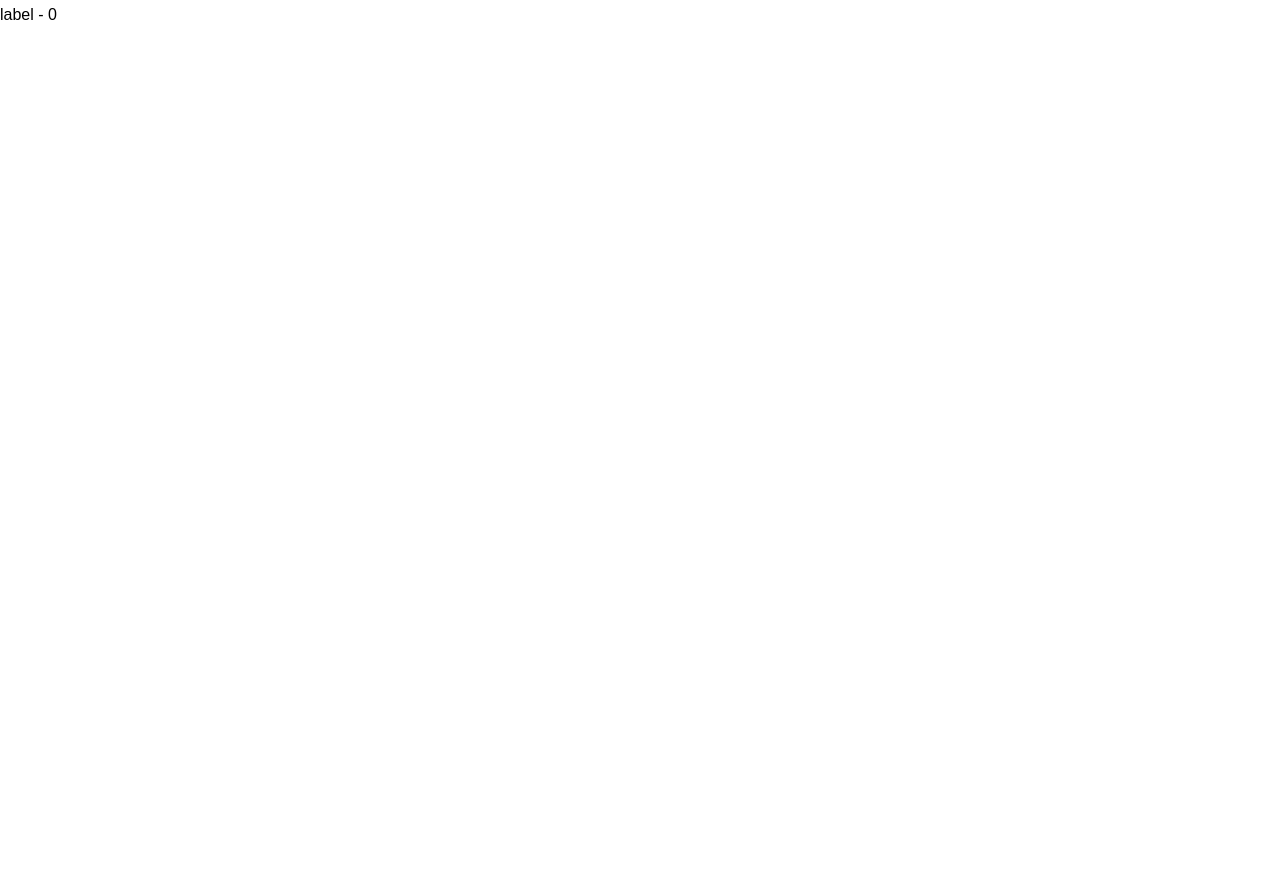
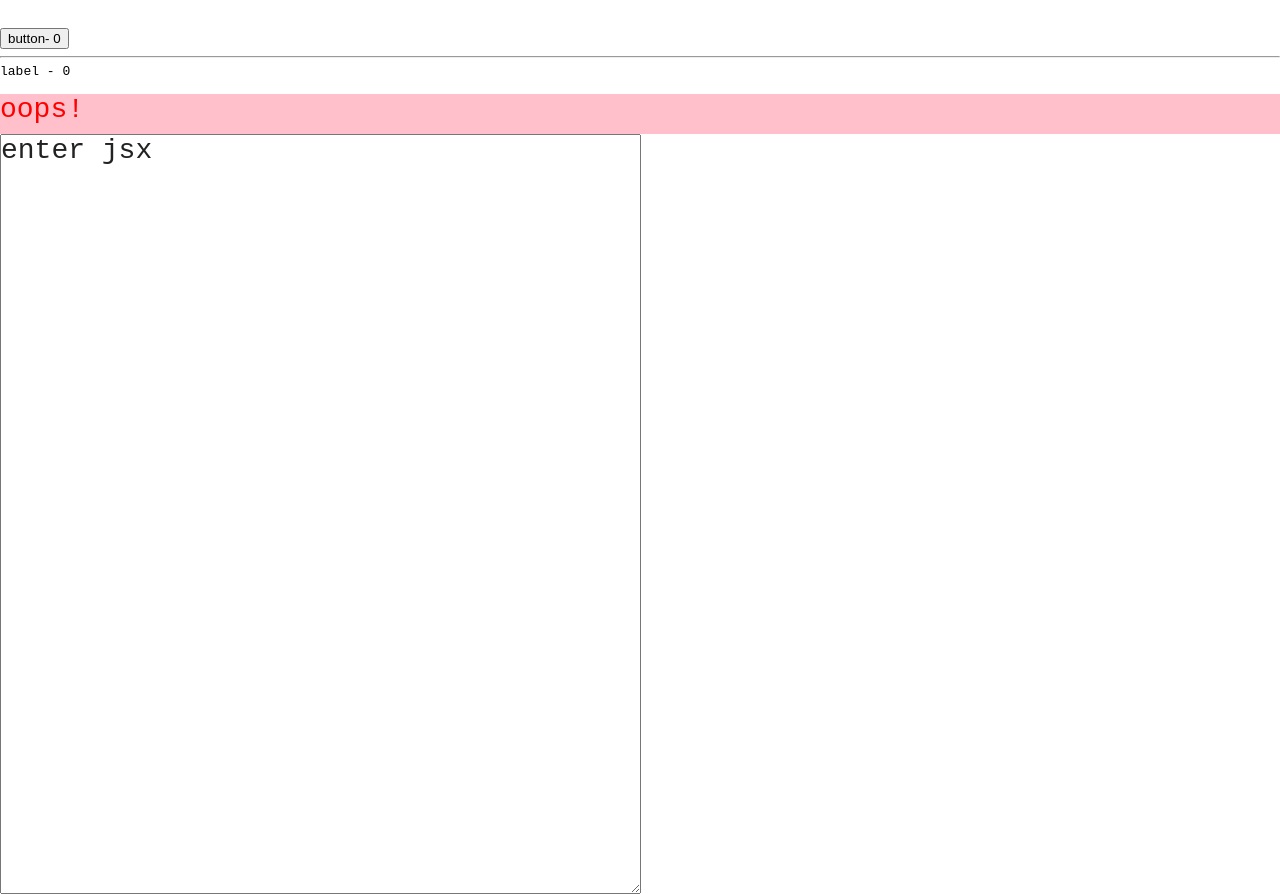
Before and after one commit to frantzyy/learn-react, a React app: page / in a window 1280 px wide. Shown: the part 947-1841 px from the top of the page. Before the commit the page ends 971 px from the top, so only its background shows below. Built offline with nearby package versions, Linux system fonts and the light colour scheme; no server answers.

Commit message:
adding jsx compiler

```diff
--- a/public/index.html
+++ b/public/index.html
@@ -20,6 +20,7 @@
       Learn how to configure a non-root public URL by running `npm run build`.
     -->
     <title>React App</title>
+    <script src="https://cdnjs.cloudflare.com/ajax/libs/babel-standalone/6.26.0/babel.js"></script>
   </head>
   <body>
     <noscript>
--- a/src/App.js
+++ b/src/App.js
@@ -13,6 +13,8 @@
 import Inputs from './components/Inputs';
 import Starwars from './components/Starwars';
 import HigherOrder from './components/HigherOrder';
+import JsxCompiler from './components/JsxCompiler';
+
 // original component from create-react-app class App extends Component {
 // render() {     let txt = this.props.txt     return (       <div
 // className="App">         <header className="App-header">           <img
@@ -116,6 +118,8 @@
         <Starwars />
         <br/>
         <HigherOrder />
+        <br/>
+        <JsxCompiler />
       </div>
 
     );
--- /dev/null
+++ b/src/components/JsxCompiler.css
@@ -0,0 +1,29 @@
+body {
+margin: 0;
+padding: 0;
+font-family: monospace;
+}
+
+header {
+    display: block;
+    height: 5vh;
+    overflow: auto;
+    background: pink;
+    color:red;
+    font-size: 28px;
+
+}
+
+.container {
+    height: 95vh;
+    display: flex;
+}
+
+pre, textarea {
+    width: 50%;
+    font-family: monospace;
+    font-size: 28px;
+    margin: 0;
+    padding: 0;
+    color: #222;
+}
--- /dev/null
+++ b/src/components/JsxCompiler.js
@@ -0,0 +1,44 @@
+import React from 'react';
+import css from './JsxCompiler.css';
+
+class JsxCompiler extends React.Component {
+
+    constructor(){
+        super()
+        this.state = {
+            err : 'oops!',
+            input : 'enter jsx',
+            output : ''
+        }
+    }
+    update(e){
+        let code = e.target.value;
+        try {
+            this.setState({
+                output : window.Babel
+                .transform(code, { presets: ['es2015', 'react']})
+                .code,
+                err : ''
+            })
+        }catch(err){
+            this.setState({err: err.message})
+        }
+    }
+
+    render(){
+      return (
+        <div>
+            <header>{this.state.err}</header>
+            <div className="container">
+            <textarea
+                onChange={this.update.bind(this)}
+                defaultValue={this.state.input}>
+            </textarea>
+            <pre>{this.state.output}</pre>
+         </div>
+  </div>
+      )}
+  }
+
+
+export default JsxCompiler
```
